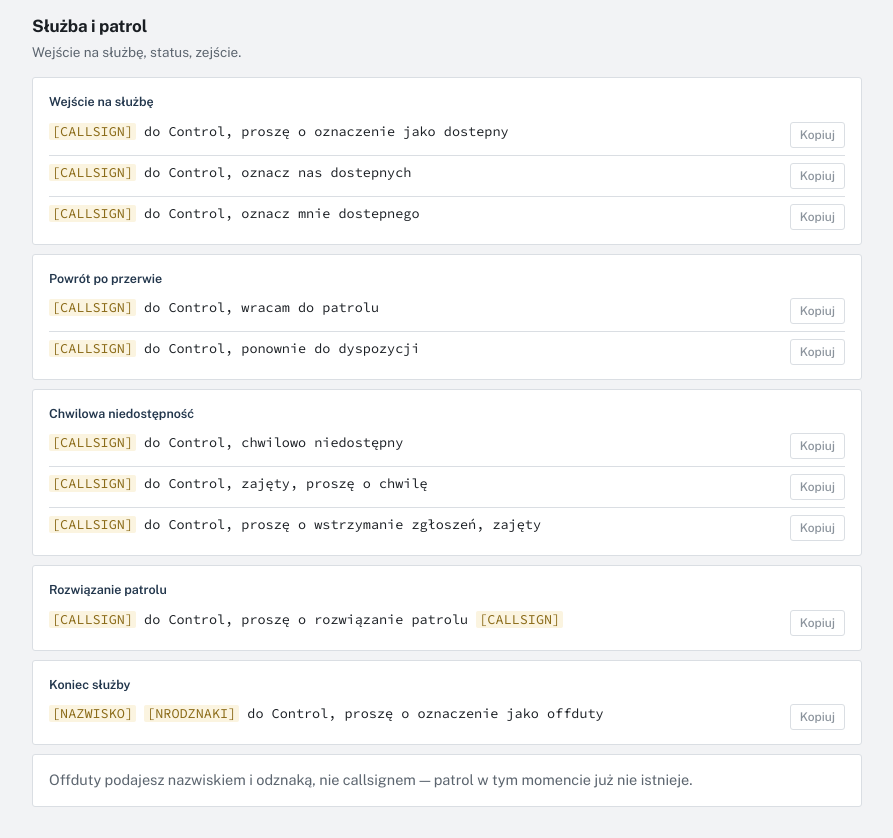
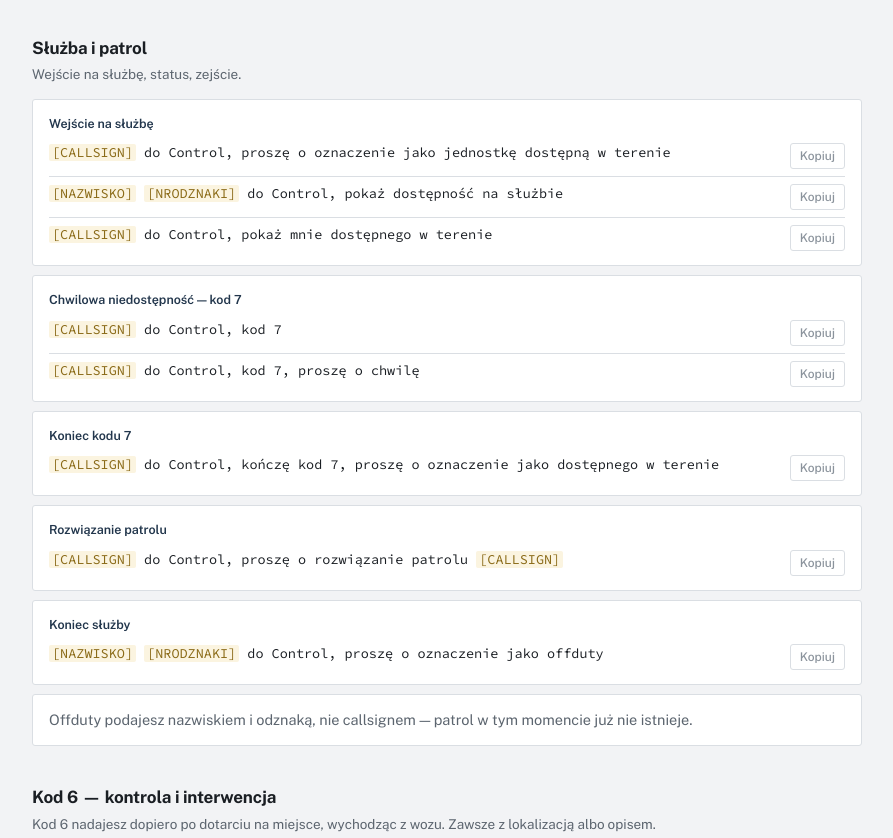
Before and after one commit to mxgllwqc/pomocniklspd-bosrp, a plain HTML site: page index.html in a window 1280 px wide. Shown: the part 1308-2146 px from the top of the page, without its empty margins (314-1207 px from the left). Drawn offline with nearby package versions, Linux system fonts and the light colour scheme.

Commit message:
Update title and content for radio assistant
<3 Hime

```diff
--- a/index.html
+++ b/index.html
@@ -3,7 +3,7 @@
 <head>
 <meta charset="UTF-8">
 <meta name="viewport" content="width=device-width, initial-scale=1.0">
-<title>Pomocnik Radiowy — LSPD</title>
+<title>Ściąga radiowa — LSPD</title>
 <link rel="preconnect" href="https://fonts.googleapis.com">
 <link rel="preconnect" href="https://fonts.gstatic.com" crossorigin>
 <link href="https://fonts.googleapis.com/css2?family=Public+Sans:wght@400;500;600;700&family=Source+Code+Pro:wght@400;500;600&display=swap" rel="stylesheet">
@@ -46,7 +46,6 @@ body{
   -webkit-font-smoothing:antialiased;
 }
 
-/* ---------- pasek identyfikacji ---------- */
 header{
   position:sticky;top:0;z-index:20;
   background:var(--card);border-bottom:1px solid var(--rule);
@@ -71,7 +70,6 @@ header{
 .hint-bar{background:var(--fill-bg);border-bottom:1px solid var(--rule)}
 .hint-bar .in{max-width:1120px;margin:0 auto;padding:9px 24px;font-size:13px;color:var(--fill)}
 
-/* ---------- układ ---------- */
 .wrap{max-width:1120px;margin:0 auto;padding:26px 24px 80px;display:flex;gap:36px;align-items:flex-start}
 nav.toc{
   width:206px;flex-shrink:0;position:sticky;top:96px;
@@ -96,7 +94,6 @@ main{flex:1;min-width:0}
 .search input:focus{border-color:var(--navy);box-shadow:0 0 0 2px var(--navy-soft)}
 .meta{font-size:12.5px;color:var(--ink-soft);margin:9px 2px 24px}
 
-/* ---------- sekcje ---------- */
 section{margin-bottom:38px}
 section > h2{
   font-size:17px;font-weight:700;margin:0 0 3px;letter-spacing:-.01em;
@@ -125,7 +122,6 @@ dl.defs{margin:0;display:grid;grid-template-columns:minmax(74px,auto) 1fr;gap:6p
 dl.defs dt{font-family:var(--mono);font-weight:600;color:var(--navy)}
 dl.defs dd{margin:0;color:var(--ink-soft)}
 
-/* ---------- linijki radiowe ---------- */
 .line{
   display:flex;align-items:flex-start;gap:12px;
   padding:7px 0;border-bottom:1px solid var(--rule);
@@ -147,17 +143,11 @@ dl.defs dd{margin:0;color:var(--ink-soft)}
 .copy:focus-visible{outline:2px solid var(--navy);outline-offset:1px}
 .copy.done{color:var(--navy);border-color:var(--navy)}
 
-.tag{
-  display:inline-block;font-size:10.5px;font-weight:600;letter-spacing:.02em;
-  color:var(--chip-ink);background:var(--navy);border-radius:2px;padding:1px 6px;
-  margin-left:8px;vertical-align:2px;
-}
 
 .empty{font-size:14.5px;color:var(--ink-soft);padding:30px 2px}
 
 footer{border-top:1px solid var(--rule);margin-top:20px;padding-top:14px;font-size:12.5px;color:var(--ink-faint)}
 
-/* ---------- mobile ---------- */
 @media (max-width:860px){
   nav.toc{display:none}
   .wrap{padding:20px 16px 56px;gap:0}
@@ -170,7 +160,6 @@ footer{border-top:1px solid var(--rule);margin-top:20px;padding-top:14px;font-si
   .copy{align-self:flex-start}
 }
 
-/* ---------- druk ---------- */
 @media print{
   header,nav.toc,.search,.copy,.hint-bar,footer{display:none}
   body{background:#fff;font-size:11pt}
@@ -185,8 +174,8 @@ footer{border-top:1px solid var(--rule);margin-top:20px;padding-top:14px;font-si
 <header>
   <div class="head">
     <div>
-      <h1>Pomocnik Radiowy — LSPD</h1>
-      <p>Wpisz swoje dane raz, a zapiszą się w każdym komunikacie.</p>
+      <h1>Ściąga radiowa — LSPD</h1>
+      <p>Wpisz swoje dane raz, a podstawią się w każdym komunikacie.</p>
     </div>
     <div class="ident">
       <div class="f">
@@ -214,7 +203,7 @@ footer{border-top:1px solid var(--rule);margin-top:20px;padding-top:14px;font-si
 
   <main>
     <div class="search">
-      <input id="q" type="text" placeholder="Szukaj: backup, pościg, kod 6, offduty…" autocomplete="off">
+      <input id="q" type="text" placeholder="Szukaj: backup, pościg zmotoryzowany, kod 6, offduty…" autocomplete="off">
     </div>
     <div class="meta" id="meta"></div>
     <div id="out"></div>
@@ -230,7 +219,6 @@ footer{border-top:1px solid var(--rule);margin-top:20px;padding-top:14px;font-si
 
 var GROUPS = [
 
-/* ---------------------------------------------------------- */
 { id:'zasady', title:'Jak nadawać', lead:'Przeczytaj raz przed pierwszą służbą. Reszta ściągi to już same gotowce.',
   blocks:[
     { t:'prose', html:
@@ -247,11 +235,11 @@ var GROUPS = [
     { t:'prose', html:'<p><strong>Unikaj:</strong> „eee ogólnie mamy tutaj sytuacje i chyba coś się dzieje i potrzebuję pomocy”.</p>' },
     { t:'lines', h:'Stosuj:', lines:[
       '[CALLSIGN] do Control, potrzebuję backupu, 2 podejrzanych, możliwa broń, [lokalizacja]',
-      '[CALLSIGN] do Control, pościg za czarnym Sultanem, 2 podejrzanych, kierunek centrum, możliwa broń'
+      '[CALLSIGN] do Control, pościg zmotoryzowany za czarnym Sultanem, 2 podejrzanych, kierunek centrum, możliwa broń'
     ]},
     { t:'defs', h:'Asysta czy wsparcie', rows:[
       ['Asysta','Dodatkowa jednostka przy zwykłych czynnościach: kontrola drogowa, przeszukanie, zabezpieczenie interwencji.'],
-      ['Wsparcie','Pilne wezwanie przy nagłym zagrożeniu: szarpanina z funkcjonariuszem, pościg, dynamiczne zdarzenie.']
+      ['Wsparcie','Pilne wezwanie przy nagłym zagrożeniu: szarpanina z funkcjonariuszem, pościg zmotoryzowany, dynamiczne zdarzenie.']
     ]},
     { t:'ul', h:'Schemat wezwania pomocy', items:[
       'oznaczenie swojej jednostki',
@@ -265,22 +253,19 @@ var GROUPS = [
     ]}
   ]},
 
-/* ---------------------------------------------------------- */
 { id:'sluzba', title:'Służba i patrol', lead:'Wejście na służbę, status, zejście.',
   blocks:[
     { t:'lines', h:'Wejście na służbę', lines:[
-      '[CALLSIGN] do Control, proszę o oznaczenie jako dostepny',
-      '[CALLSIGN] do Control, oznacz nas dostepnych',
-      '[CALLSIGN] do Control, oznacz mnie dostepnego'
+      '[CALLSIGN] do Control, proszę o oznaczenie jako jednostkę dostępną w terenie',
+      '[NAZWISKO] [NRODZNAKI] do Control, pokaż dostępność na służbie',
+      '[CALLSIGN] do Control, pokaż mnie dostępnego w terenie'
     ]},
-    { t:'lines', h:'Powrót po przerwie', lines:[
-      '[CALLSIGN] do Control, wracam do patrolu',
-      '[CALLSIGN] do Control, ponownie do dyspozycji'
+    { t:'lines', h:'Chwilowa niedostępność — kod 7', lines:[
+      '[CALLSIGN] do Control, kod 7',
+      '[CALLSIGN] do Control, kod 7, proszę o chwilę'
     ]},
-    { t:'lines', h:'Chwilowa niedostępność', lines:[
-      '[CALLSIGN] do Control, chwilowo niedostępny',
-      '[CALLSIGN] do Control, zajęty, proszę o chwilę',
-      '[CALLSIGN] do Control, proszę o wstrzymanie zgłoszeń, zajęty'
+    { t:'lines', h:'Koniec kodu 7', lines:[
+      '[CALLSIGN] do Control, kończę kod 7, proszę o oznaczenie jako dostępnego w terenie'
     ]},
     { t:'lines', h:'Rozwiązanie patrolu', lines:[
       '[CALLSIGN] do Control, proszę o rozwiązanie patrolu [CALLSIGN]'
@@ -291,7 +276,6 @@ var GROUPS = [
     { t:'prose', html:'<p>Offduty podajesz nazwiskiem i odznaką, nie callsignem — patrol w tym momencie już nie istnieje.</p>' }
   ]},
 
-/* ---------------------------------------------------------- */
 { id:'kod6', title:'Kod 6 — kontrola i interwencja', lead:'Kod 6 nadajesz dopiero po dotarciu na miejsce, wychodząc z wozu. Zawsze z lokalizacją albo opisem.',
   blocks:[
     { t:'lines', h:'Kontrola drogowa', lines:[
@@ -314,13 +298,12 @@ var GROUPS = [
       '[CALLSIGN] do Control, kod 6, proszę o dodatkową jednostkę'
     ]},
     { t:'lines', h:'Zejście z kodu 6 — dokładnie tak', lines:[
-      '[CALLSIGN] do Control, kod 4 po kodzie 6, proszę o oznaczenie jako wolny do patrolu'
+      '[CALLSIGN] do Control, kod 4 po kodzie 6, proszę o oznaczenie jako dostępnego w terenie'
     ]},
     { t:'prose', html:
       '<p>Na kodzie 6 dalej słuchasz radia i możesz zostać przekierowany do pilniejszego zgłoszenia. Jeśli nie możesz się oderwać, powiedz dlaczego — masz zatrzymanego, zabezpieczasz miejsce przestępstwa albo jesteś jednostką wspierającą.</p>' }
   ]},
 
-/* ---------------------------------------------------------- */
 { id:'backup', title:'Backup i asysta',
   blocks:[
     { t:'lines', h:'Prośba o jednostki', lines:[
@@ -335,7 +318,6 @@ var GROUPS = [
     ]}
   ]},
 
-/* ---------------------------------------------------------- */
 { id:'fts', title:'Felony Traffic Stop', lead:'FTS zawsze z asystą. Sam go nie prowadzisz.',
   blocks:[
     { t:'lines', lines:[
@@ -349,27 +331,25 @@ var GROUPS = [
     ]}
   ]},
 
-/* ---------------------------------------------------------- */
 { id:'poscig', title:'Pościg', lead:'Przy pościgu licz się z tym, że nadajesz na bieżąco: lokalizacja, kierunek, pojazd, liczba osób, zagrożenie.',
   blocks:[
     { t:'lines', h:'Rozpoczęcie', lines:[
       '[CALLSIGN] do Control, rozpoczynam pościg zmotoryzowany',
-      '[CALLSIGN] do Control, rozpoczynam pościg pieszy',
+      '[CALLSIGN] do Control, rozpoczynam patyki',
       '[CALLSIGN] do Control, aktywny pościg zmotoryzowany, [lokalizacja]'
     ]},
     { t:'lines', h:'Opis w trakcie', lines:[
-      '[CALLSIGN] do Control, pościg za czarnym Sultanem, 2 podejrzanych, kierunek [kierunek]',
+      '[CALLSIGN] do Control, pościg zmotoryzowany za czarnym Sultanem, 2 podejrzanych, kierunek [kierunek]',
       '[CALLSIGN] do Control, podejrzany pojazd oddala się w kierunku [kierunek]',
-      '[CALLSIGN] do Control, pościg pieszy, podejrzany biegnie w kierunku [kierunek]',
-      '[CALLSIGN] do Control, potrzebuję dodatkowych jednostek do wsparcia pościgu'
+      '[CALLSIGN] do Control, patyki, podejrzany biegnie w kierunku [kierunek]',
+      '[CALLSIGN] do Control, potrzebuję dodatkowych jednostek do wsparcia pościgu zmotoryzowanego'
     ]},
     { t:'lines', h:'Zakończenie', lines:[
-      '[CALLSIGN] do Control, pościg zakończony, podejrzany zatrzymany',
-      '[CALLSIGN] do Control, pościg zakończony, podejrzany zgubiony'
+      '[CALLSIGN] do Control, pościg zmotoryzowany zakończony, podejrzany zatrzymany',
+      '[CALLSIGN] do Control, pościg zmotoryzowany zakończony, podejrzany zgubiony'
     ]}
   ]},
 
-/* ---------------------------------------------------------- */
 { id:'zatrzymanie', title:'Zatrzymanie',
   blocks:[
     { t:'lines', lines:[
@@ -377,11 +357,10 @@ var GROUPS = [
       '[CALLSIGN] do Control, [liczba] zatrzymanych',
       '[CALLSIGN] do Control, podejrzany zatrzymany, brak dalszego zagrożenia',
       '[CALLSIGN] do Control, proszę o transport dla zatrzymanego',
-      '[CALLSIGN] do Control, kod 4 po kodzie 6, proszę o oznaczenie jako wolny do patrolu'
+      '[CALLSIGN] do Control, kod 4 po kodzie 6, proszę o oznaczenie jako dostępnego w terenie'
     ]}
   ]},
 
-/* ---------------------------------------------------------- */
 { id:'bron', title:'Broń i zagrożenie', lead:'Nie owijaj. Jeśli widzisz broń, mów to pierwszym zdaniem.',
   blocks:[
     { t:'lines', lines:[
@@ -402,7 +381,6 @@ var GROUPS = [
     ]}
   ]},
 
-/* ---------------------------------------------------------- */
 { id:'osoby', title:'Osoby i pojazdy',
   blocks:[
     { t:'lines', h:'Podejrzana osoba', lines:[
@@ -422,7 +400,6 @@ var GROUPS = [
     ]}
   ]},
 
-/* ---------------------------------------------------------- */
 { id:'zdarzenia', title:'Bójka, napad, włamanie',
   blocks:[
     { t:'lines', h:'Bójka', lines:[
@@ -439,7 +416,6 @@ var GROUPS = [
     ]}
   ]},
 
-/* ---------------------------------------------------------- */
 { id:'kolizje', title:'Kolizje i EMS',
   blocks:[
     { t:'lines', h:'Kolizja', lines:[
@@ -457,7 +433,6 @@ var GROUPS = [
     ]}
   ]},
 
-/* ---------------------------------------------------------- */
 { id:'shots', title:'Shots Fired',
   blocks:[
     { t:'lines', lines:[
@@ -468,7 +443,6 @@ var GROUPS = [
     ]}
   ]},
 
-/* ---------------------------------------------------------- */
 { id:'officer', title:'Officer Needs Help / Officer Down', lead:'Najwyższy priorytet. Krótko, z lokalizacją, bez opisywania szczegółów.',
   blocks:[
     { t:'lines', h:'Officer Needs Help', lines:[
@@ -481,7 +455,6 @@ var GROUPS = [
     ]}
   ]},
 
-/* ---------------------------------------------------------- */
 { id:'simplex', title:'Simplex', lead:'Simplex to osobny kanał na jedną akcję, żeby nie zapychać głównego radia.',
   blocks:[
     { t:'lines', lines:[
@@ -489,7 +462,7 @@ var GROUPS = [
       '[CALLSIGN] do Control, proszę o przydzielenie kanału Simplex'
     ]},
     { t:'ul', h:'Kiedy używać', items:[
-      'pościg',
+      'pościg zmotoryzowany',
       'większa interwencja z wieloma jednostkami',
       'zabezpieczanie terenu',
       'poważne zatrzymanie',
@@ -497,7 +470,6 @@ var GROUPS = [
     ]}
   ]},
 
-/* ---------------------------------------------------------- */
 { id:'kody', title:'Kody — znaczenia', lead:'Nie używaj kodu, którego nie jesteś pewien. Zwykłe zdanie jest lepsze niż zły kod.',
   blocks:[
     { t:'defs', h:'Sposób dojazdu', rows:[
@@ -517,7 +489,7 @@ var GROUPS = [
     { t:'lines', h:'Code 4', lines:[
       '[CALLSIGN] do Control, kod 4, sytuacja opanowana',
       '[CALLSIGN] do Control, kod 4, backup niepotrzebny',
-      '[CALLSIGN] do Control, kod 4 po kodzie 6, proszę o oznaczenie jako wolny do patrolu'
+      '[CALLSIGN] do Control, kod 4 po kodzie 6, proszę o oznaczenie jako dostępnego w terenie'
     ]},
     { t:'lines', h:'Code 5', lines:[
       '[CALLSIGN] do Control, kod 5 na [lokalizacja]',
@@ -543,7 +515,6 @@ var GROUPS = [
     ]}
   ]},
 
-/* ---------------------------------------------------------- */
 { id:'miejsce', title:'Na miejscu i powtórzenia',
   blocks:[
     { t:'lines', h:'Dojazd', lines:[
@@ -560,15 +531,13 @@ var GROUPS = [
     { t:'prose', html:'<p>Lepiej dopytać, niż pojechać na drugi koniec miasta.</p>' }
   ]},
 
-/* ---------------------------------------------------------- */
 { id:'priorytety', title:'Priorytety zgłoszeń',
   blocks:[
     { t:'ul', h:'Najwyższy', items:['Officer Down','Officer Needs Help','aktywna strzelanina','funkcjonariusz pod ostrzałem','bezpośrednie zagrożenie życia'] },
-    { t:'ul', h:'Wysoki', items:['napad w trakcie','uzbrojony podejrzany','aktywny pościg','Shots Fired','włamanie w trakcie','bójka z bronią'] },
+    { t:'ul', h:'Wysoki', items:['napad w trakcie','uzbrojony podejrzany','aktywny pościg zmotoryzowany','Shots Fired','włamanie w trakcie','bójka z bronią'] },
     { t:'ul', h:'Standardowy', items:['kradzież','wcześniejsze włamanie','porzucony pojazd','zakłócanie porządku','kolizja bez poważnie rannych'] }
   ]},
 
-/* ---------------------------------------------------------- */
 { id:'jednostki', title:'Typy jednostek', lead:'Litera w callsignie mówi, jaka to jednostka. W 13A21 „A” oznacza patrol dwuosobowy.',
   blocks:[
     { t:'defs', rows:[
@@ -597,12 +566,11 @@ var GROUPS = [
     ]}
   ]},
 
-/* ---------------------------------------------------------- */
 { id:'gotowce', title:'Gotowce — dziesięć sekund przed wejściem', lead:'Jeśli masz zapamiętać tylko jedną sekcję, to tę.',
   blocks:[
     { t:'lines', h:'Wejście na służbę', lines:['[CALLSIGN] do Control, proszę o oznaczenie jako patrol'] },
     { t:'lines', h:'Kontrola drogowa', lines:['[CALLSIGN] do Control, kod 6, [pojazd], [liczba] obywateli, indeks stanowy [indeks stanowy]'] },
-    { t:'lines', h:'Powrót do patrolu', lines:['[CALLSIGN] do Control, kod 4 po kodzie 6, proszę o oznaczenie jako wolny do patrolu'] },
+    { t:'lines', h:'Powrót po kodzie 6', lines:['[CALLSIGN] do Control, kod 4 po kodzie 6, proszę o oznaczenie jako dostępnego w terenie'] },
     { t:'lines', h:'Backup', lines:['[CALLSIGN] do Control, proszę o backup'] },
     { t:'lines', h:'FTS', lines:['[CALLSIGN] do Control, proszę o asystę do FTS'] },
     { t:'lines', h:'Pościg', lines:['[CALLSIGN] do Control, rozpoczynam pościg zmotoryzowany'] },
@@ -615,8 +583,6 @@ var GROUPS = [
   ]}
 
 ];
-
-/* ---------------------------------------------------------- */
 
 var $ = function(id){ return document.getElementById(id); };
 var elCs = $('i-cs'), elBadge = $('i-badge'), elName = $('i-name');
@@ -635,7 +601,6 @@ var IDENT = {
   '[NAZWISKO]':  function(){ return elName.value.trim(); }
 };
 
-/* tekst do schowka: dane podstawione, reszta znaczników zostaje */
 function toPlain(text){
   return text.replace(/\[[^\]]+\]/g, function(tok){
     var f = IDENT[tok];
@@ -644,7 +609,6 @@ function toPlain(text){
   });
 }
 
-/* tekst na ekran: dane na niebiesko, pola do uzupełnienia na żółto */
 function toHtml(text){
   return text.replace(/\[[^\]]+\]/g, function(tok){
     var f = IDENT[tok];
@@ -673,7 +637,7 @@ function blockHtml(b, q){
     if(!hits.length) return '';
     return '<div class="block">' + head + hits.map(lineHtml).join('') + '</div>';
   }
-  if(q) return '';   /* przy wyszukiwaniu pokazujemy tylko komunikaty */
+  if(q) return '';
 
   if(b.t === 'prose') return '<div class="block prose">' + head + b.html + '</div>';
   if(b.t === 'ul')
@@ -709,7 +673,7 @@ function render(){
       });
     }
     html += '<section id="s-' + g.id + '">'
-      + '<h2>' + esc(g.title) + (g.Control ? '<span class="tag">Control</span>' : '') + '</h2>'
+      + '<h2>' + esc(g.title) + '</h2>'
       + (g.lead && !q ? '<p class="lead">' + esc(g.lead) + '</p>' : '')
       + body + '</section>';
   });
```
